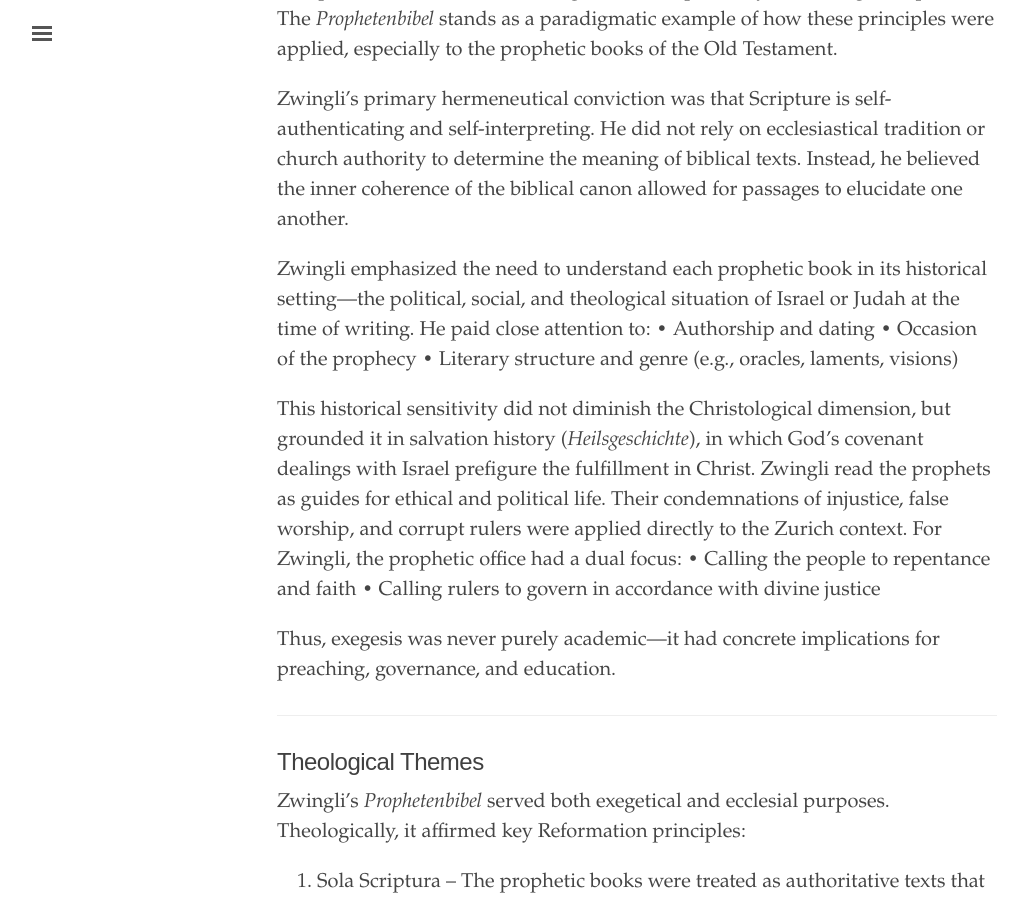
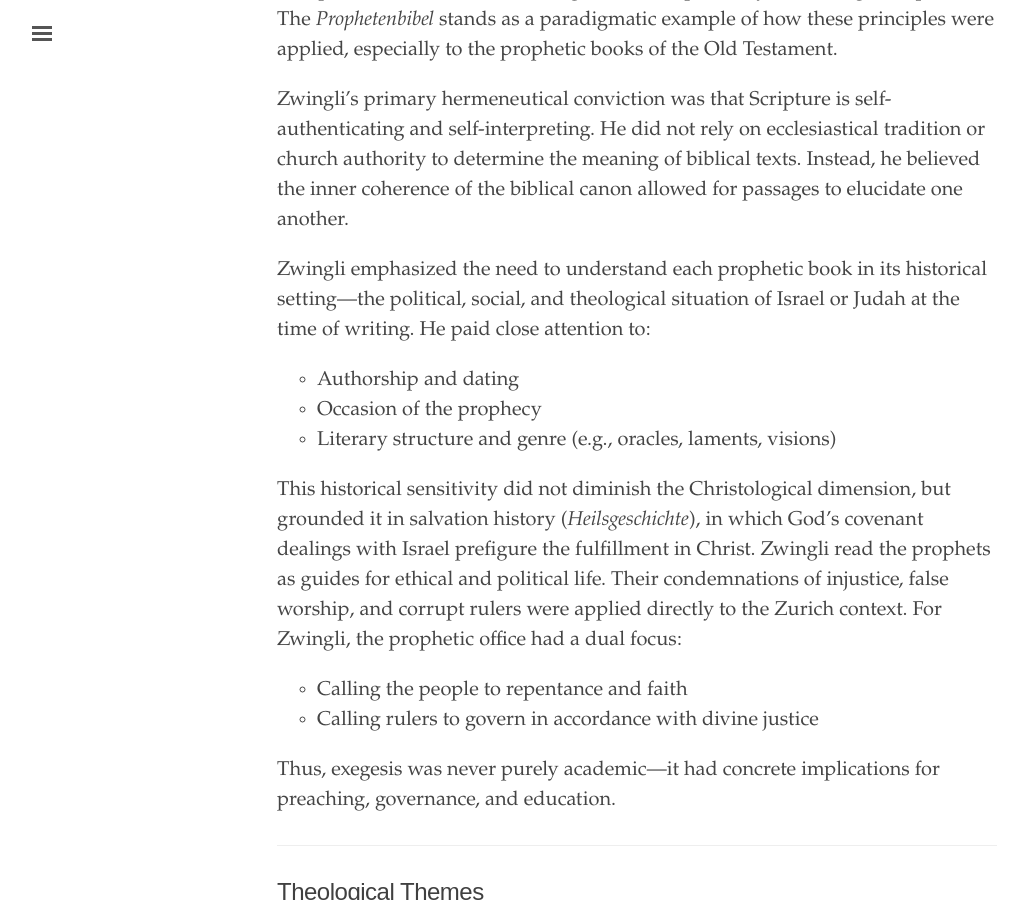
Before and after one commit to turicumzwingli/turicum, a Jekyll site: the page built from _texts/prophetenbibel.md, in a window 1280 px wide and 900 px high, scrolled down 2673 px. Shown: the whole window, without its empty margins (3-1028 px from the left). Built offline with Jekyll 4.4.1, drawn with Linux system fonts in a browser that asks for light colours.

```diff
--- a/_texts/prophetenbibel.md
+++ b/_texts/prophetenbibel.md
@@ -49,14 +49,14 @@ The exegetical principles underlying Zwingli’s *Prophetenbibel* (1529) reflect
 Zwingli's primary hermeneutical conviction was that Scripture is self-authenticating and self-interpreting. He did not rely on ecclesiastical tradition or church authority to determine the meaning of biblical texts. Instead, he believed the inner coherence of the biblical canon allowed for passages to elucidate one another.
 
 Zwingli emphasized the need to understand each prophetic book in its historical setting—the political, social, and theological situation of Israel or Judah at the time of writing. He paid close attention to:
-•	Authorship and dating
-•	Occasion of the prophecy
-•	Literary structure and genre (e.g., oracles, laments, visions)
+* Authorship and dating
+* Occasion of the prophecy
+* Literary structure and genre (e.g., oracles, laments, visions)
 
 This historical sensitivity did not diminish the Christological dimension, but grounded it in salvation history (*Heilsgeschichte*), in which God’s covenant dealings with Israel prefigure the fulfillment in Christ.
 Zwingli read the prophets as guides for ethical and political life. Their condemnations of injustice, false worship, and corrupt rulers were applied directly to the Zurich context. For Zwingli, the prophetic office had a dual focus:
-•	Calling the people to repentance and faith
-•	Calling rulers to govern in accordance with divine justice
+* Calling the people to repentance and faith
+* Calling rulers to govern in accordance with divine justice
 
 Thus, exegesis was never purely academic—it had concrete implications for preaching, governance, and education.
 
```
